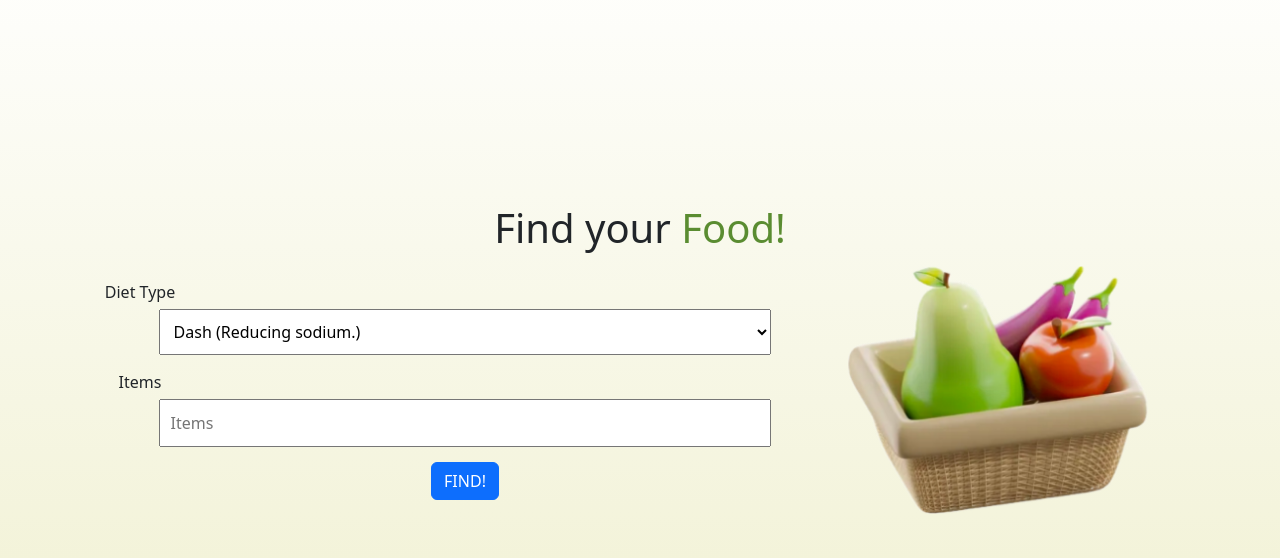
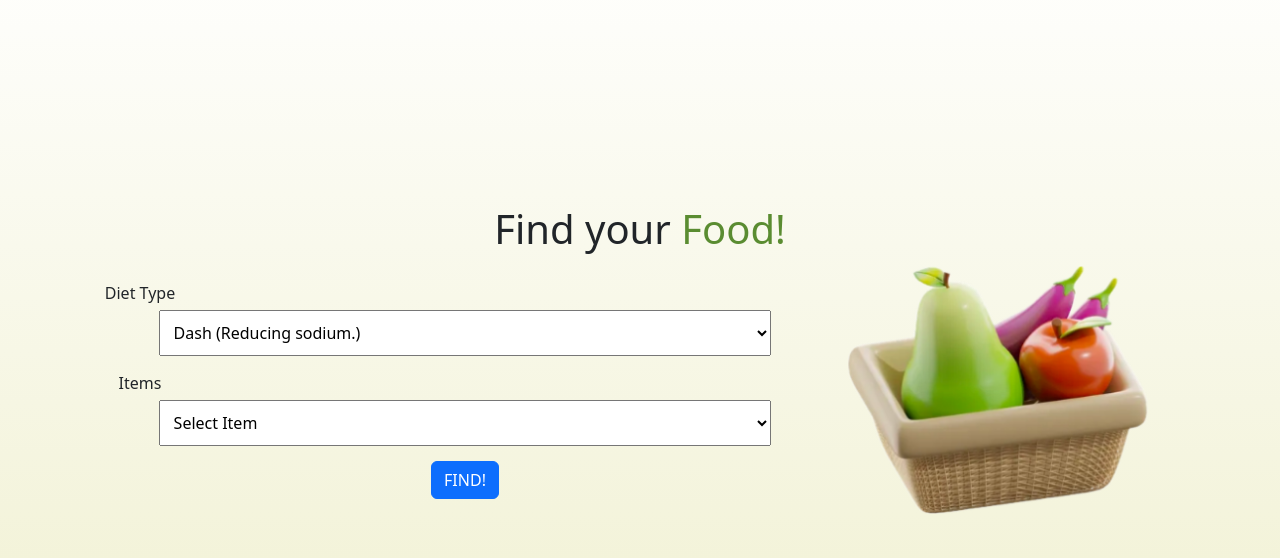
Before and after one commit to ishala/diet-food-recommendation, a Flask app: page / in a window 1280 px wide; the page is wider, and only the part inside the window is pictured. Shown: the part 76-634 px from the top of that part. Run offline with Flask 3, Linux system fonts and the light colour scheme; parts of the project's set-up code (start-up, migrations or seed data) failed here and were passed over.

Commit message:
add recommendation items

```diff
--- a/app.py
+++ b/app.py
@@ -1,11 +1,20 @@
-from flask import Flask, render_template, request
+from flask import Flask, render_template, request, jsonify
 from recom import getRecommendations, defaultLevel
+import pandas as pd
+
+data = pd.read_csv('static/data/cleaned_diets.csv')
 
 app = Flask(__name__)
 
 @app.route('/')
 def index():
     return render_template('main.html')
+
+@app.route('/get_items', methods=['GET'])
+def get_items():
+    diet_type = request.args.get('diet_type')
+    items = data[data['tipe_diet'].str.contains(diet_type, case=False, na=False)]['resep_masakan'].unique().tolist()
+    return jsonify(items)
 
 @app.route('/submit', methods=['POST'])
 def submit():
@@ -24,6 +33,5 @@ def submit():
     processedData = getRecommendations(formData)
     return render_template('result.html', data=processedData)
 
-
 if __name__ == '__main__':
     app.run(debug=True)
--- a/templates/main.html
+++ b/templates/main.html
@@ -48,7 +48,7 @@
                     </select>
                 </div>
                 <label for="diet-type">Diet Type</label>
-                <select id="diet-type" name="diet-type" required>
+                <select id="diet-type" name="diet-type" onchange="fetchItems()" required>
                     <option value="dash">Dash (Reducing sodium.)</option>
                     <option value="keto">Ketogenic (High fat, low carb.)</option>
                     <option value="mediterranean">Mediterranean (Traditional Mediterranean foods.)</option>
@@ -56,7 +56,9 @@
                     <option value="vegan">Vegan (No animal products)</option>
                 </select>
                 <label for="items">Items</label>
-                <input type="text" id="items" placeholder="Items" name="items"/>
+                <select id="items" name="items" required>
+                    <option value="">Select Item</option>
+                </select>
                 <button type="submit" class="button btn btn-primary">FIND!</button>
             </form>
             <div class="image-container">
@@ -79,6 +81,24 @@
             }
         });
 
+        function fetchItems() {
+            var dietType = document.getElementById('diet-type').value;
+            var itemsDropdown = document.getElementById('items');
+            itemsDropdown.innerHTML = '<option value="">Select Item</option>';
+
+            fetch(`/get_items?diet_type=${dietType}`)
+                .then(response => response.json())
+                .then(data => {
+                    data.forEach(item => {
+                        var option = document.createElement('option');
+                        option.value = item;
+                        option.text = item;
+                        itemsDropdown.appendChild(option);
+                    });
+                })
+                .catch(error => console.error('Error fetching items:', error));
+        }
+
         function handleFormSubmit(event) {
             var toggle = document.getElementById('toggleSwitch');
             if (!toggle.checked) {
--- a/templates/result.html
+++ b/templates/result.html
@@ -15,7 +15,6 @@
 <body>
     <div class="container">
         <h1>Recommended Foods</h1>
-        <h2>Form Data</h2>
         <table class="table">
             <thead>
                 <tr>
```
